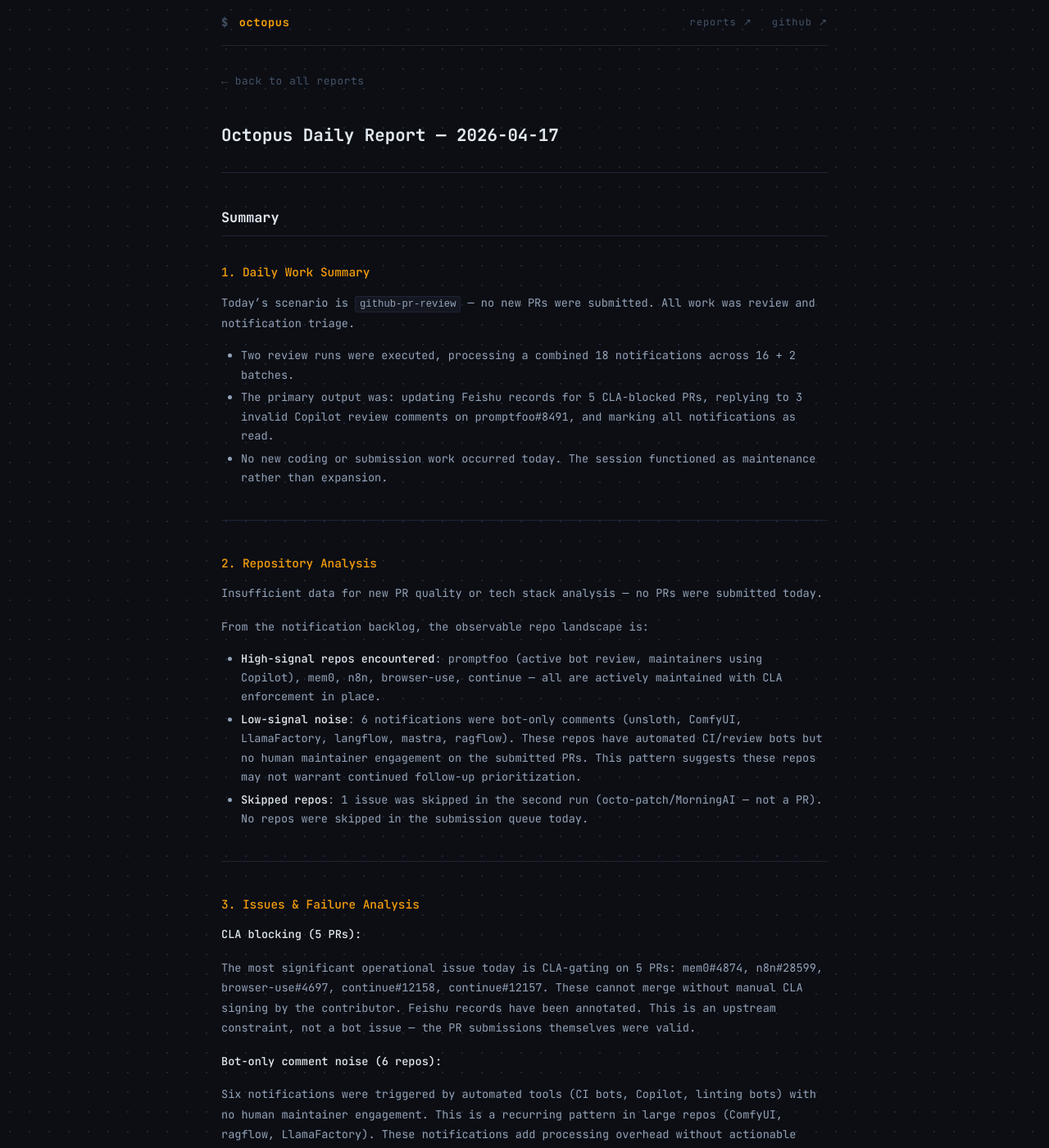
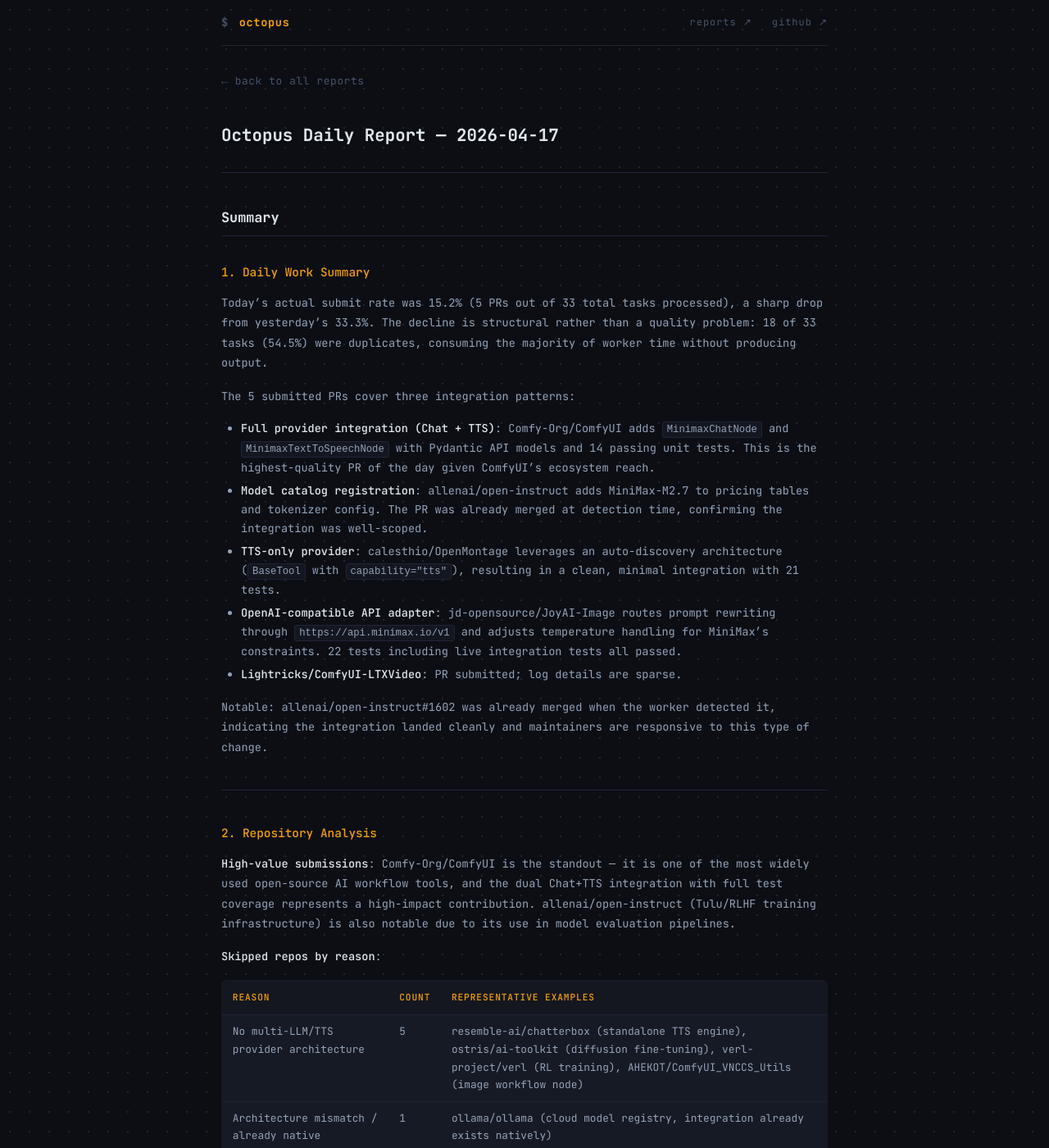
Before and after one commit to octo-patch/daily-reports, a Jekyll site: the page built from 2026-04/2026-04-17.md, in a window 1280 px wide and 1400 px high. Shown: the whole window at 82% size. Built offline with Jekyll 4.4.1, drawn with Linux system fonts in a browser that asks for light colours; some of the changed text lies outside the part shown.

Commit message:
daily report: 2026-04-17

```diff
--- a/2026-04/2026-04-17.md
+++ b/2026-04/2026-04-17.md
@@ -1,73 +1,73 @@
 ---
 layout: report
 title: "Octopus Daily Report — 2026-04-17"
-summary: "Todays scenario is `github-pr-review` — no new PRs were submitted. All work was review and notification triage."
+summary: "Todays actual submit rate was 15.2% (5 PRs out of 33 total tasks processed), a sharp drop from yesterdays 33.3%. The decline is structural rather than a quality problem: 18 of 33 tasks (54.5%) were du"
 ---
 
 ## Summary
 
 ### 1. Daily Work Summary
 
-Today's scenario is `github-pr-review` — no new PRs were submitted. All work was review and notification triage.
+Today's actual submit rate was 15.2% (5 PRs out of 33 total tasks processed), a sharp drop from yesterday's 33.3%. The decline is structural rather than a quality problem: 18 of 33 tasks (54.5%) were duplicates, consuming the majority of worker time without producing output.
 
-- Two review runs were executed, processing a combined 18 notifications across 16 + 2 batches.
-- The primary output was: updating Feishu records for 5 CLA-blocked PRs, replying to 3 invalid Copilot review comments on promptfoo#8491, and marking all notifications as read.
-- No new coding or submission work occurred today. The session functioned as maintenance rather than expansion.
+The 5 submitted PRs cover three integration patterns:
+
+- **Full provider integration (Chat + TTS)**: Comfy-Org/ComfyUI adds `MinimaxChatNode` and `MinimaxTextToSpeechNode` with Pydantic API models and 14 passing unit tests. This is the highest-quality PR of the day given ComfyUI's ecosystem reach.
+- **Model catalog registration**: allenai/open-instruct adds MiniMax-M2.7 to pricing tables and tokenizer config. The PR was already merged at detection time, confirming the integration was well-scoped.
+- **TTS-only provider**: calesthio/OpenMontage leverages an auto-discovery architecture (`BaseTool` with `capability="tts"`), resulting in a clean, minimal integration with 21 tests.
+- **OpenAI-compatible API adapter**: jd-opensource/JoyAI-Image routes prompt rewriting through `https://api.minimax.io/v1` and adjusts temperature handling for MiniMax's constraints. 22 tests including live integration tests all passed.
+- **Lightricks/ComfyUI-LTXVideo**: PR submitted; log details are sparse.
+
+Notable: allenai/open-instruct#1602 was already merged when the worker detected it, indicating the integration landed cleanly and maintainers are responsive to this type of change.
 
 ---
 
 ### 2. Repository Analysis
 
-Insufficient data for new PR quality or tech stack analysis — no PRs were submitted today.
+**High-value submissions**: Comfy-Org/ComfyUI is the standout — it is one of the most widely used open-source AI workflow tools, and the dual Chat+TTS integration with full test coverage represents a high-impact contribution. allenai/open-instruct (Tulu/RLHF training infrastructure) is also notable due to its use in model evaluation pipelines.
 
-From the notification backlog, the observable repo landscape is:
+**Skipped repos by reason**:
 
-- **High-signal repos encountered**: promptfoo (active bot review, maintainers using Copilot), mem0, n8n, browser-use, continue — all are actively maintained with CLA enforcement in place.
-- **Low-signal noise**: 6 notifications were bot-only comments (unsloth, ComfyUI, LlamaFactory, langflow, mastra, ragflow). These repos have automated CI/review bots but no human maintainer engagement on the submitted PRs. This pattern suggests these repos may not warrant continued follow-up prioritization.
-- **Skipped repos**: 1 issue was skipped in the second run (octo-patch/MorningAI — not a PR). No repos were skipped in the submission queue today.
+| Reason | Count | Representative Examples |
+|--------|-------|------------------------|
+| No multi-LLM/TTS provider architecture | 5 | resemble-ai/chatterbox (standalone TTS engine), ostris/ai-toolkit (diffusion fine-tuning), verl-project/verl (RL training), AHEKOT/ComfyUI_VNCCS_Utils (image workflow node) |
+| Architecture mismatch / already native | 1 | ollama/ollama (cloud model registry, integration already exists natively) |
+| Maintainer policy / prior rejection | 1 | EvoMap/evolver (PR #392 explicitly rejected: maintainer cited separation-of-concerns) |
+| Background/internal tasks | 2 | Not real repo tasks |
+
+The skipped repos are appropriately categorized. ollama/ollama was handled correctly — the worker detected native support and updated the record without submitting a redundant PR.
+
+verl-project/verl is notable: its `AGENTS.md` explicitly prohibits AI-generated PRs. This is an upstream policy issue, not a code-quality issue.
 
 ---
 
 ### 3. Issues & Failure Analysis
 
-**CLA blocking (5 PRs):**
+**Timeout (1)**: One worker hit a timeout. No repo is identified in the log entries for this slot. This appears to be a bot-side issue (network or execution timeout), not an upstream rejection.
 
-The most significant operational issue today is CLA-gating on 5 PRs: mem0#4874, n8n#28599, browser-use#4697, continue#12158, continue#12157. These cannot merge without manual CLA signing by the contributor. Feishu records have been annotated. This is an upstream constraint, not a bot issue — the PR submissions themselves were valid.
+**Duplicate saturation (18/33, 54.5%)**: This is the primary operational problem today. The deduplication layer is not filtering previously processed repos before they enter the work queue. Two repos appeared twice on the same day:
+- NousResearch/hermes-agent — processed twice in a single session
+- multica-ai/multica — processed twice in a single session
 
-**Bot-only comment noise (6 repos):**
+Root cause: the task queue is drawing from a pool that includes already-completed records, and in-session deduplication state is not being carried across concurrent workers. This is a bot infrastructure issue, not a task selection issue.
 
-Six notifications were triggered by automated tools (CI bots, Copilot, linting bots) with no human maintainer engagement. This is a recurring pattern in large repos (ComfyUI, ragflow, LlamaFactory). These notifications add processing overhead without actionable signal.
+**EvoMap/evolver — repeated processing of a rejected repo**: A prior PR (#392) to this repo was explicitly rejected by the maintainer with a detailed architectural rationale. The repo was processed again today and correctly identified as failed. It should be added to the blacklist to prevent future processing.
 
-**Invalid Copilot review on promptfoo#8491:**
-
-Copilot raised 3 review comments suggesting the code did not distinguish between explicit and implicit remote generation disabling. After code inspection, all 3 were determined incorrect — the existing `neverGenerateRemote()` ternary logic already handles this correctly. Replies were written explaining the existing behavior. This represents a false-positive review burden from AI-assisted review tools.
-
-No OOM, timeout, or worker crash events were recorded today.
+**verl-project/verl — policy-blocked repo**: The `AGENTS.md` file explicitly prohibits unsolicited AI PRs. This repo should also be blacklisted.
 
 ---
 
 ### 4. PR Follow-up Tracking
 
-**Today's review events:**
+No new review activity today (0 notifications, 0 merged, 0 closed, 0 comments). No maintainer feedback patterns can be extracted from today's data.
 
-| PR | Event | Notes |
-|----|-------|-------|
-| mnfst/manifest#1570 | Merged | Not tracked in Feishu — record gap |
-| notebooklm-py#267, #268 | Closed (not merged) | Not tracked in Feishu — record gap |
-| promptfoo/promptfoo#8491 | Comment replied | 3 Copilot suggestions rebutted; PR remains open |
-| mem0, n8n, browser-use, continue (x2) | CLA blocked | Feishu updated; awaiting manual action |
+**Historical merge rate**: 63/838 = 7.5%. This rate is low and warrants attention. Possible causes:
 
-**Overall merge rate analysis (7.5%, 63/838):**
+- **Repo selection quality**: A portion of PRs are submitted to repos where the maintainer has no incentive to merge (inactive projects, single-maintainer hobby projects, or repos where the change is architecturally peripheral).
+- **Lack of follow-up**: PRs submitted without a human maintainer contact or issue thread are more likely to be ignored. The 0-notification rate today suggests no maintainers are actively engaging.
+- **EvoMap/evolver pattern**: At least one repo has explicitly rejected this PR category. If similar rejections have occurred elsewhere without being logged, the effective blacklist may be incomplete.
 
-The 7.5% rate is low. Based on today's data, contributing factors include:
-
-- **CLA friction**: Multiple active PRs are stalled purely on contributor agreement, not code quality. This is a structural blocker for repos with strict CLA enforcement.
-- **Maintainer non-engagement**: 6 of 18 notifications today were bot-only. Many submitted PRs appear to sit without human review, particularly in large repos with high issue volume (ragflow, LlamaFactory, ComfyUI).
-- **Repo selection for closed PRs**: notebooklm-py#267 and #268 were closed. Without merge reasons in the logs, root cause is insufficient data — but two closures from the same repo on the same day suggests the repo may be a poor candidate for continued submission.
-
-**Actionable recommendations:**
-
-1. Deprioritize repos with a pattern of bot-only notification activity and no human maintainer response across multiple PRs (e.g., ComfyUI, ragflow).
-2. Flag CLA-required repos in the submission queue to avoid new PR submissions until existing ones are unblocked.
-3. Investigate why mnfst/manifest#1570 and notebooklm-py#267/#268 were not present in Feishu — there is a record synchronization gap for these PRs.
-4. For notebooklm-py, consider adding to a review-suppressed or low-priority list given two same-day closures.
+Specific actions:
+1. Add EvoMap/evolver and verl-project/verl to `blacklist.txt` immediately to stop repeat processing.
+2. Audit existing open PRs older than 14 days with no maintainer response — consider closing them proactively to avoid accumulating stale PRs that inflate the total count without improving the merge rate.
+3. Fix same-session duplicate suppression: workers should share deduplication state within a single run to prevent the same repo appearing twice in one session.
```
